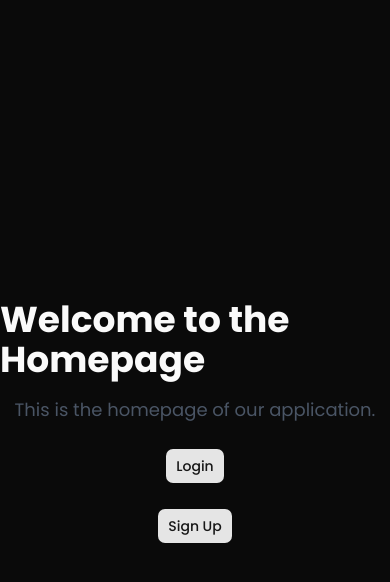
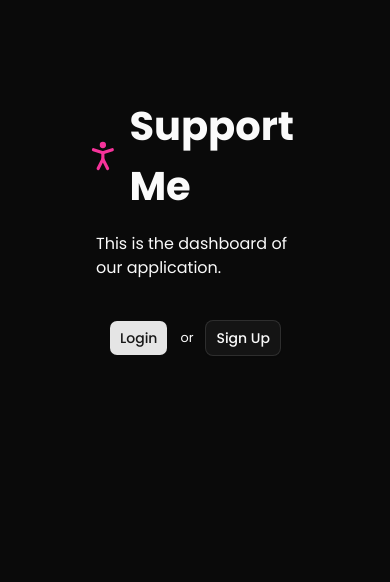
Before and after one commit to Engwitaya01/support-me-course, a Next.js app: page / in a window 390 px wide. Shown: the top 582 px of the page. Built offline with nearby package versions, Linux system fonts and the light colour scheme.

Commit message:
feat: update homepage layout and add responsive typography

```diff
--- /dev/null
+++ b/app/(logged-out)/layout.tsx
@@ -0,0 +1,12 @@
+
+type Props = {
+  children: React.ReactNode;
+};
+
+export default function LoggedOutLayout ({ children }: Props) {
+  return (
+    <div className=" flex flex-col gap-4 min-h-screen items-center p-24">
+        {children}
+    </div>
+  );
+}
--- a/app/(logged-out)/page.tsx
+++ b/app/(logged-out)/page.tsx
@@ -1,15 +1,25 @@
-
-
-
 import { Button } from "@/components/ui/button";
+import { PersonStandingIcon } from "lucide-react";
+import Link from "next/link";
 //rfc homepage
 export default function Home() {
   return (
-    <div className="flex flex-col items-center justify-center min-h-screen py-2">
-      <h1 className="text-4xl font-bold mb-4">Welcome to the Homepage</h1>
-      <p className="text-lg text-gray-600">This is the homepage of our application.</p>
-        <Button className="mt-6"> Login </Button>  <Button className="mt-6"> Sign Up </Button>
+    <>
+      <h1 className="flex gap-2 items-center ">
+        <PersonStandingIcon size={50} className=" text-pink-500" /> Support
+        Me{" "}
+      </h1>
+      <p>This is the dashboard of our application.</p>
+      <div className="mt-6 flex items-center gap-3">
+        <Button asChild>
+          <Link href="/login">Login</Link>
+        </Button>
 
-    </div>
+        <small>or</small>
+        <Button variant="outline" asChild>
+          <Link href="/sign-up">Sign Up</Link>
+        </Button>
+      </div>
+    </>
   );
 }
--- a/app/globals.css
+++ b/app/globals.css
@@ -127,4 +127,35 @@
   html {
     @apply font-sans;
   }
+
+h1, h2, h3, h4, h5, h6 {
+    @apply font-bold;
+  }
+
+
+h1 {
+    font-size: 2.5rem;
 }
+
+h2 {
+    font-size: 2rem;
+}
+
+h3 {
+    font-size: 1.75rem;
+}
+
+h4 {
+    font-size: 1.5rem;
+}
+
+h5 {
+    font-size: 1.25rem;
+}
+
+h6 {
+    font-size: 1rem;
+  }
+
+
+}
```
